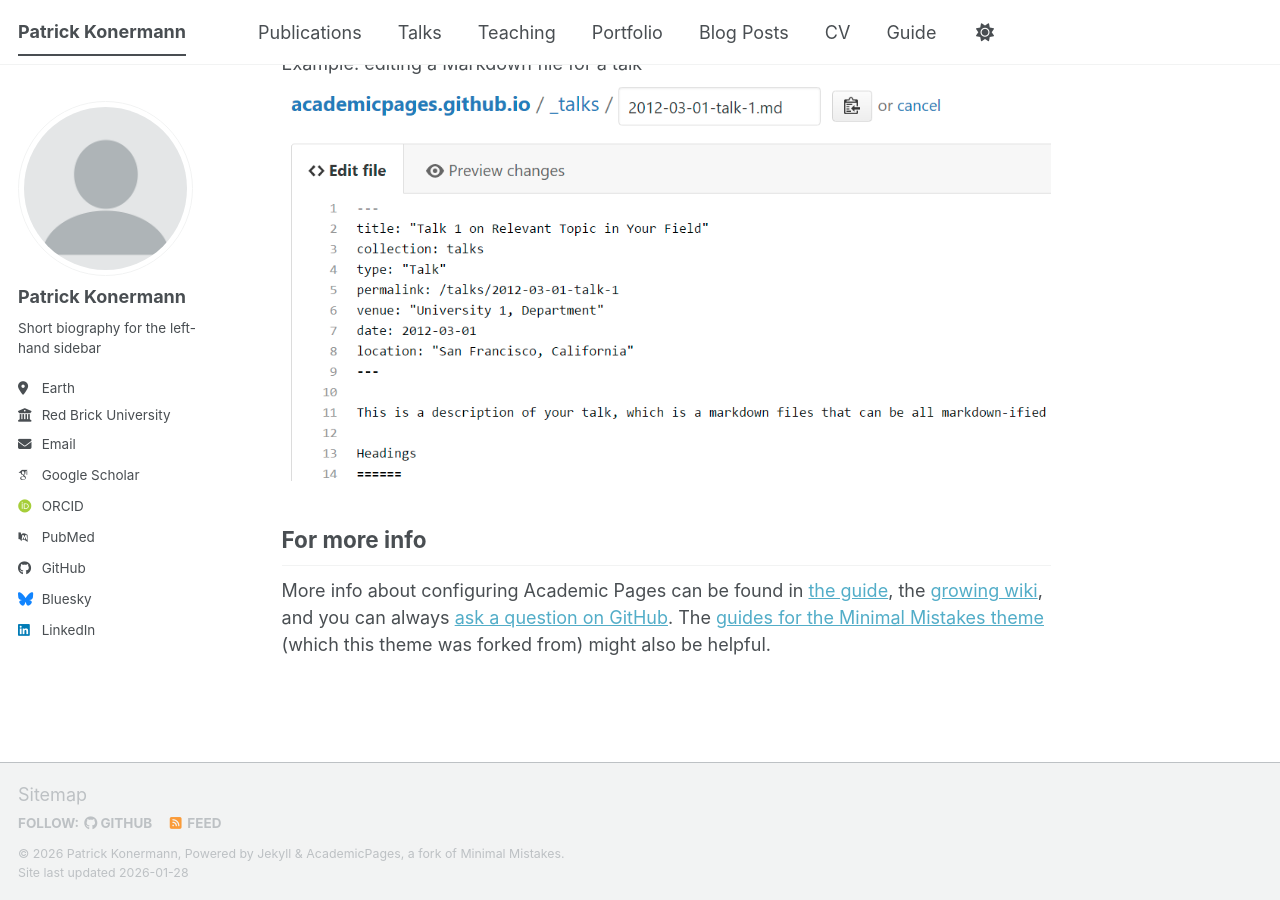
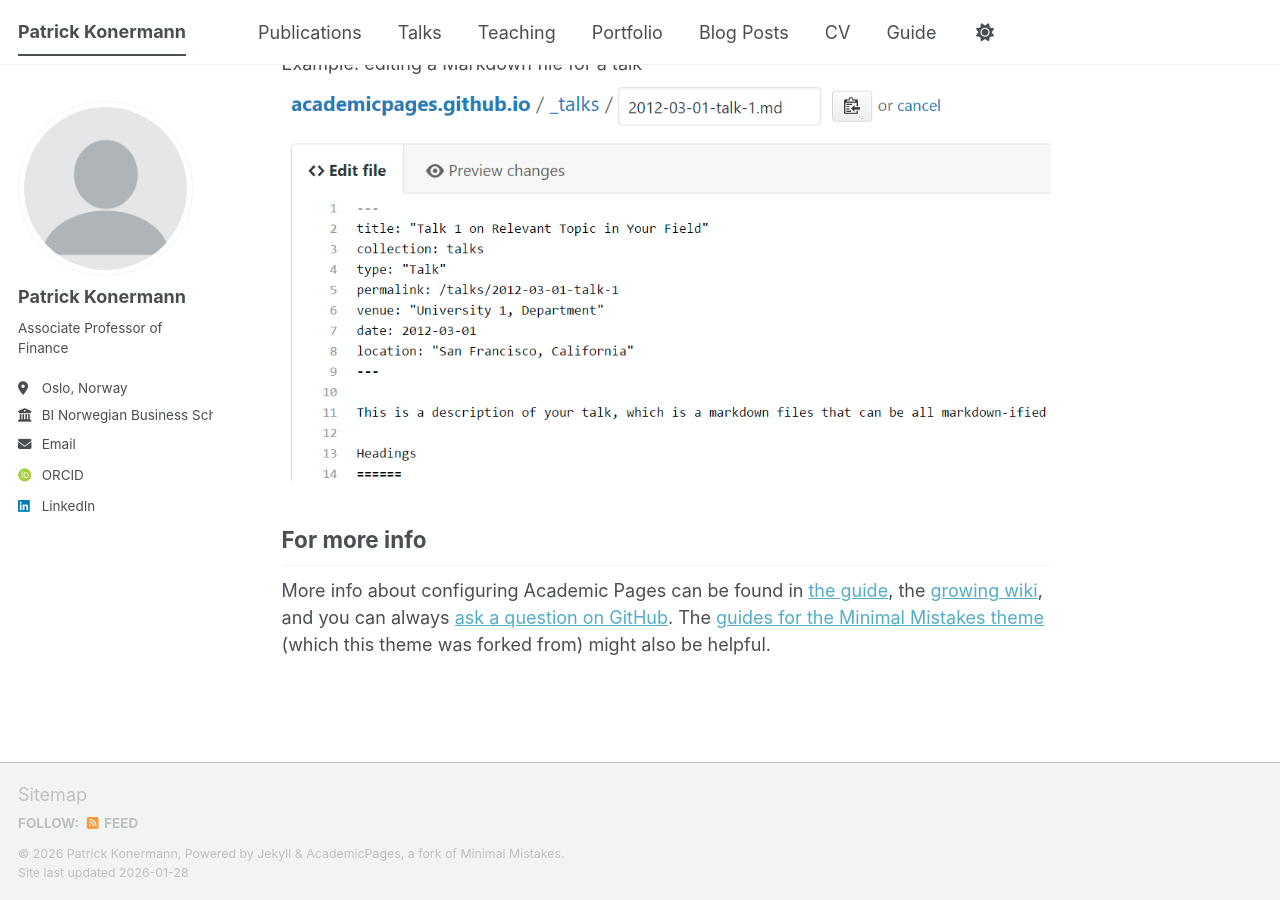
Before and after one commit to patrick-konermann/patrick-konermann.github.io, a Jekyll site: the page built from _pages/about.md, in a window 1280 px wide and 900 px high, scrolled down 2720 px. Built offline with Jekyll 4.4.1, drawn with Linux system fonts in a browser that asks for light colours; some web fonts are replaced; a script bundle is joined from its source files by our own code; library files that are not in the unit come from our copies.

Commit message:
Update _config.yml

```diff
--- a/_config.yml
+++ b/_config.yml
@@ -25,22 +25,22 @@ author:
   avatar           : "profile.png"
   name             : "Patrick Konermann"
   pronouns         : # example: "she/her"
-  bio              : "Short biography for the left-hand sidebar"
-  location         : "Earth"
-  employer         : "Red Brick University"
+  bio              : "Associate Professor of Finance"
+  location         : "Oslo, Norway"
+  employer         : "BI Norwegian Business School"
   uri              : # URL
-  email            : "none@example.org"
+  email            : "patrick.konermann@bi.no"
 
   # Academic websites
   academia         : # URL
   arxiv            : # URL - Update with the correct link to your profile
-  googlescholar    : "https://scholar.google.com/citations?user=PS_CX0AAAAAJ"
+  googlescholar    : # URL
   inspire-hep      : # URL
   impactstory      : # URL
   orcid            : "https://orcid.org/0000-0002-7328-8530"
   semantic         : # URL
   ssrn             : # URL
-  pubmed           : "https://www.ncbi.nlm.nih.gov/pubmed/?term=john+snow"
+  pubmed           : # URL
   researchgate     : # URL
   scopus           : # URL
   zotero           : # URL
@@ -50,13 +50,13 @@ author:
   bitbucket        : # Username - Update with your username on the site
   codepen          : # Username
   dribbble         : # Username
-  github           : "academicpages"
+  github           : # Username
   kaggle           : # Username
   stackoverflow    : # User number or user number and name (i.e., use "1" or "1/jeff-atwood")
 
   # Social media
   artstation       : # Username
-  bluesky          : "bsky.app" # Replace this with you Bluesky username
+  bluesky          : # Username
   facebook         : # Username
   flickr           : # Username
   foursquare       : # Username
```
